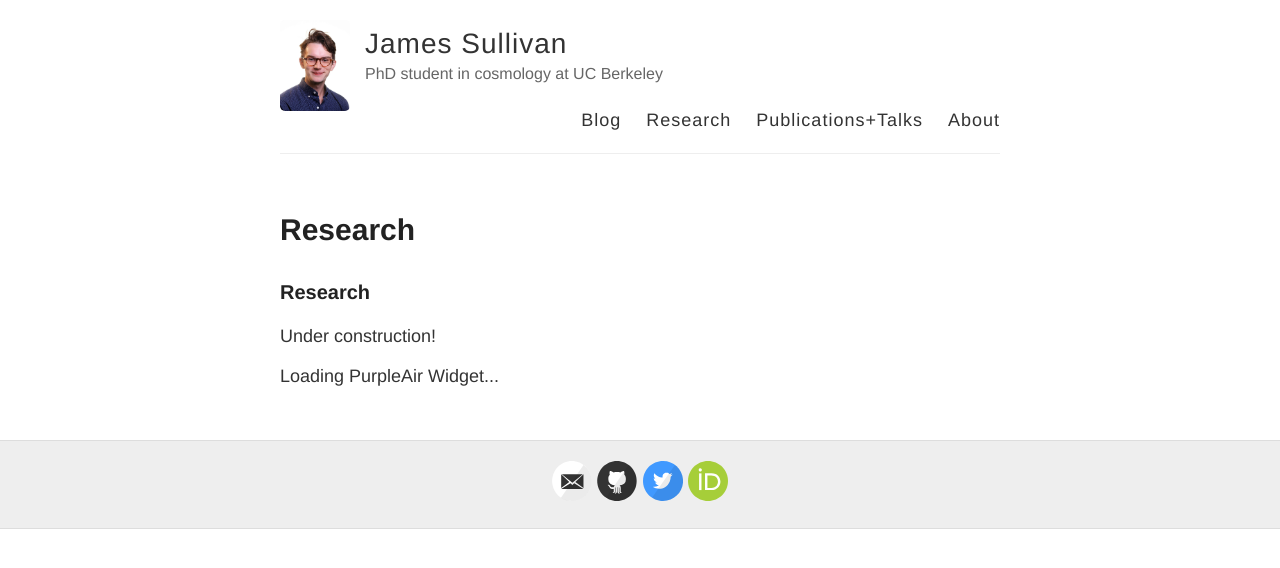
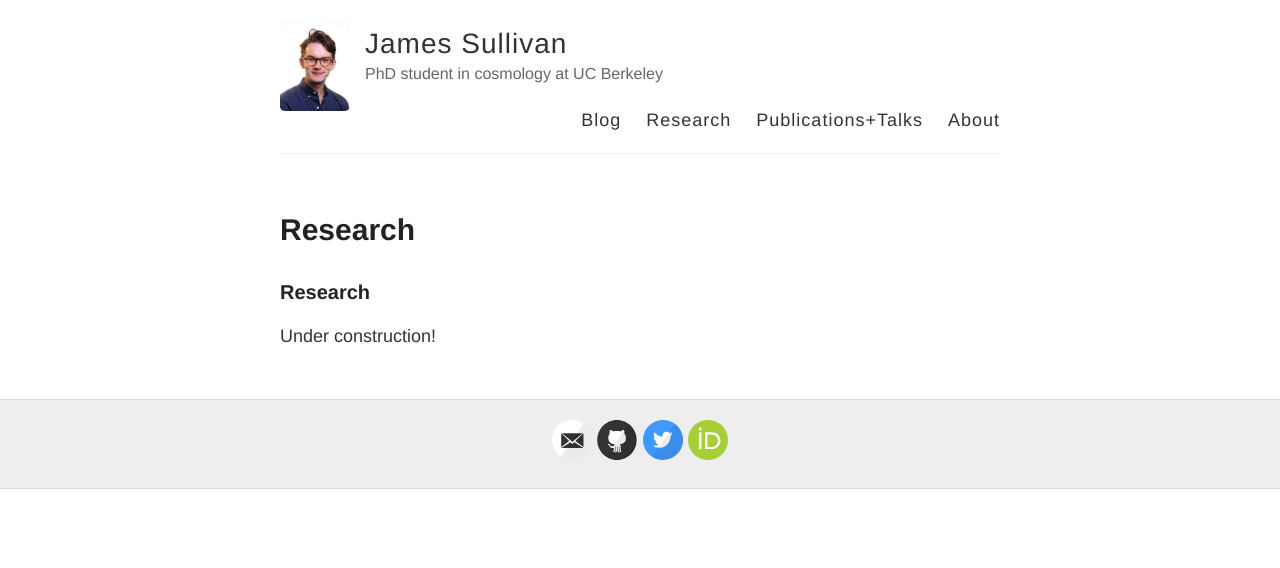
Before and after one commit to jmsull/jmsull.github.io, a Jekyll site: the page built from research.md, in a window 1280 px wide. Shown: the top 568 px of the page. Built offline with Jekyll 4.4.1, drawn with Linux system fonts in a browser that asks for light colours; a script that is not in the unit is left out.

Commit message:
remove PA

```diff
--- a/_layouts/page.html
+++ b/_layouts/page.html
@@ -9,7 +9,5 @@ layout: default
     {{ content }}
   </div>
 
-<div id='PurpleAirWidget_23071_module_AQI_conversion_C0_average_10_layer_standard'>Loading PurpleAir Widget...</div>
-<script src='https://www.purpleair.com/pa.widget.js?key=BHC55ZN7DCNE5FX9&module=AQI&conversion=C0&average=10&layer=standard&container=PurpleAirWidget_23071_module_AQI_conversion_C0_average_10_layer_standard'></script>
 
 </article>
```
